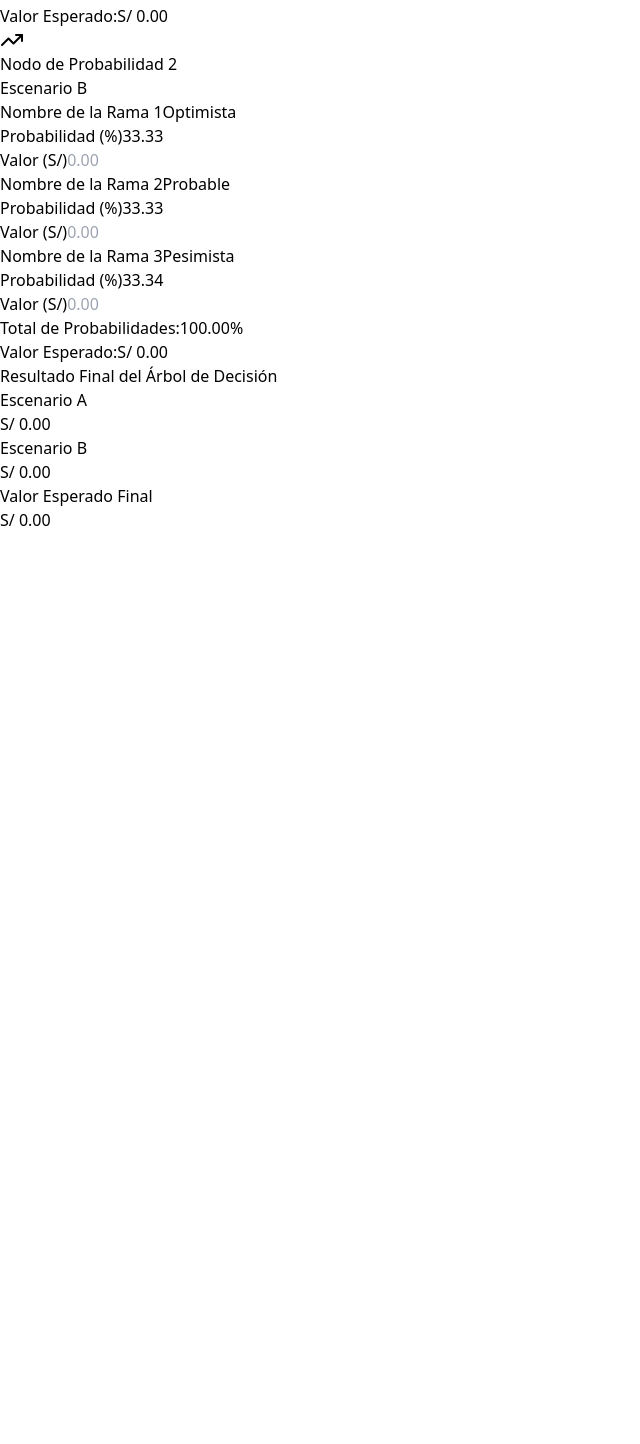
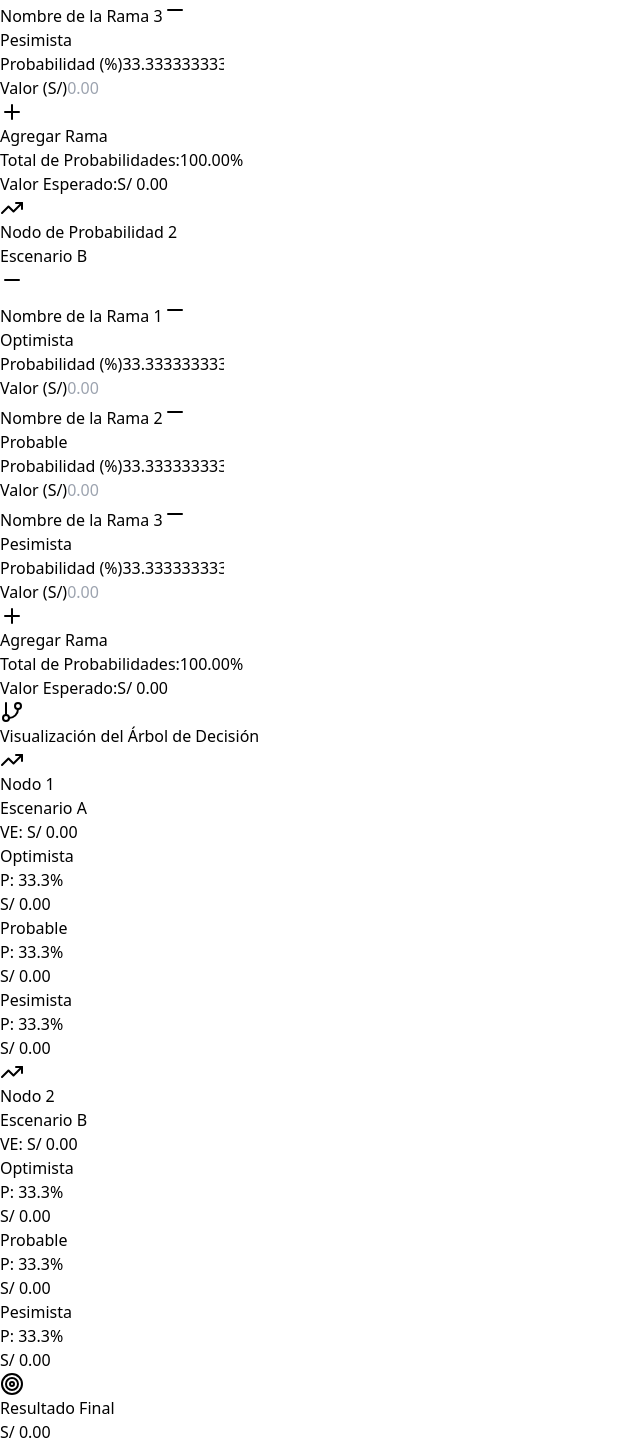
Before and after one commit to tecncr/arbol-de-decision, a React (Vite) app: page / in a window 1280 px wide. Shown: the part 482-1926 px from the top of the page, without its empty margins (0-640 px from the left). Before the commit the page ends 1014 px from the top, so only its background shows below. Built offline with nearby package versions, Linux system fonts and the light colour scheme.

Commit message:
Árbol dinámico con visualización

```diff
--- a/src/components/DecisionTree.tsx
+++ b/src/components/DecisionTree.tsx
@@ -1,19 +1,30 @@
 import React, { useState, useEffect } from 'react';
-import { Calculator, RotateCcw, Save, Download, Upload, TreeDeciduous } from 'lucide-react';
+import { Calculator, RotateCcw, Save, Download, Upload, TreeDeciduous, Plus } from 'lucide-react';
 import { ProbabilityNodeComponent } from './ProbabilityNode';
+import { TreeVisualization } from './TreeVisualization';
 import type { DecisionTree, ProbabilityNode } from '../types/tree';
 import { calculateTreeValue, formatCurrency, validateProbabilities } from '../utils/calculations';
 
-const createInitialNode = (id: string, name: string): ProbabilityNode => ({
+const createInitialNode = (id: string, name: string, branchCount: number = 3): ProbabilityNode => {
+  const equalProbability = 100 / branchCount;
+  const branches = [];
+
+  for (let i = 0; i < branchCount; i++) {
+    branches.push({
+      id: `${id}-${i + 1}`,
+      probability: i === branchCount - 1 ? 100 - (equalProbability * (branchCount - 1)) : equalProbability,
+      value: 0,
+      label: i === 0 ? 'Optimista' : i === 1 ? 'Probable' : i === 2 ? 'Pesimista' : `Rama ${i + 1}`
+    });
+  }
+
+  return {
   id,
   name,
-  branches: [
-    { id: `${id}-1`, probability: 33.33, value: 0, label: 'Optimista' },
-    { id: `${id}-2`, probability: 33.33, value: 0, label: 'Probable' },
-    { id: `${id}-3`, probability: 33.34, value: 0, label: 'Pesimista' }
-  ],
+  branches,
   expectedValue: 0
-});
+  };
+};
 
 export const DecisionTreeComponent: React.FC = () => {
   const [tree, setTree] = useState<DecisionTree>({
@@ -21,7 +32,8 @@ export const DecisionTreeComponent: React.FC = () => {
       createInitialNode('node1', 'Escenario A'),
       createInitialNode('node2', 'Escenario B')
     ],
-    finalExpectedValue: 0
+    finalExpectedValue: 0,
+    calculationMethod: 'average'
   });
 
   const [savedTrees, setSavedTrees] = useState<string[]>([]);
@@ -47,6 +59,23 @@ export const DecisionTreeComponent: React.FC = () => {
     }));
   };
 
+  const handleAddNode = () => {
+    const newNodeId = `node${Date.now()}`;
+    const newNode = createInitialNode(newNodeId, `Escenario ${String.fromCharCode(65 + tree.nodes.length)}`);
+
+    setTree(prev => ({
+      ...prev,
+      nodes: [...prev.nodes, newNode]
+    }));
+  };
+
+  const handleDeleteNode = (nodeId: string) => {
+    setTree(prev => ({
+      ...prev,
+      nodes: prev.nodes.filter(node => node.id !== nodeId)
+    }));
+  };
+
   const handleCalculate = () => {
     const newFinalValue = calculateTreeValue(tree.nodes);
     setTree(prev => ({ ...prev, finalExpectedValue: newFinalValue }));
@@ -58,7 +87,8 @@ export const DecisionTreeComponent: React.FC = () => {
         createInitialNode('node1', 'Escenario A'),
         createInitialNode('node2', 'Escenario B')
       ],
-      finalExpectedValue: 0
+      finalExpectedValue: 0,
+      calculationMethod: 'average'
     });
   };
 
@@ -145,6 +175,13 @@ export const DecisionTreeComponent: React.FC = () => {
               Reiniciar
             </button>
             <button
+              onClick={handleAddNode}
+              className="flex items-center gap-2 bg-green-600 dark:bg-green-700 text-white px-6 py-3 rounded-lg hover:bg-green-700 dark:hover:bg-green-600 transition-colors shadow-lg"
+            >
+              <Plus className="w-5 h-5" />
+              Agregar Nodo
+            </button>
+            <button
               onClick={handleSave}
               className="flex items-center gap-2 bg-green-600 dark:bg-green-700 text-white px-6 py-3 rounded-lg hover:bg-green-700 dark:hover:bg-green-600 transition-colors shadow-lg"
             >
@@ -171,15 +208,21 @@ export const DecisionTreeComponent: React.FC = () => {
           </div>
         </div>
 
-        <div className="grid grid-cols-1 lg:grid-cols-2 gap-8 mb-8">
+        <div className="grid grid-cols-1 lg:grid-cols-2 xl:grid-cols-3 gap-8 mb-8">
           {tree.nodes.map((node, index) => (
             <ProbabilityNodeComponent
               key={node.id}
               node={node}
               onUpdateNode={handleUpdateNode}
+              onDeleteNode={() => handleDeleteNode(node.id)}
               nodeNumber={index + 1}
+              canDelete={tree.nodes.length > 1}
             />
           ))}
+        </div>
+
+        <div className="mb-8">
+          <TreeVisualization tree={tree} />
         </div>
 
         <div className="bg-white dark:bg-gray-800 rounded-xl shadow-lg p-8 border-2 border-gray-100 dark:border-gray-700">
--- a/src/components/ProbabilityNode.tsx
+++ b/src/components/ProbabilityNode.tsx
@@ -1,15 +1,23 @@
 import React from 'react';
-import { TrendingUp, AlertCircle } from 'lucide-react';
+import { TrendingUp, AlertCircle, Plus, Minus } from 'lucide-react';
 import type { ProbabilityNode, ValidationResult } from '../types/tree';
 import { validateProbabilities, calculateExpectedValue, formatCurrency } from '../utils/calculations';
 
 interface Props {
   node: ProbabilityNode;
   onUpdateNode: (node: ProbabilityNode) => void;
+  onDeleteNode: () => void;
   nodeNumber: number;
+  canDelete: boolean;
 }
 
-export const ProbabilityNodeComponent: React.FC<Props> = ({ node, onUpdateNode, nodeNumber }) => {
+export const ProbabilityNodeComponent: React.FC<Props> = ({
+  node,
+  onUpdateNode,
+  onDeleteNode,
+  nodeNumber,
+  canDelete
+}) => {
   const validation: ValidationResult = validateProbabilities(node.branches);
   const expectedValue = calculateExpectedValue(node.branches);
 
@@ -62,6 +70,33 @@ export const ProbabilityNodeComponent: React.FC<Props> = ({ node, onUpdateNode,
     });
   };
 
+  const addBranch = () => {
+    const newBranch = {
+      id: `${node.id}-${Date.now()}`,
+      probability: 0,
+      value: 0,
+      label: `Rama ${node.branches.length + 1}`
+    };
+
+    const newBranches = [...node.branches, newBranch];
+    onUpdateNode({
+      ...node,
+      branches: newBranches,
+      expectedValue: calculateExpectedValue(newBranches)
+    });
+  };
+
+  const removeBranch = (branchIndex: number) => {
+    if (node.branches.length <= 1) return;
+
+    const newBranches = node.branches.filter((_, index) => index !== branchIndex);
+    onUpdateNode({
+      ...node,
+      branches: newBranches,
+      expectedValue: calculateExpectedValue(newBranches)
+    });
+  };
+
   const totalProbability = node.branches.reduce((sum, branch) => sum + branch.probability, 0);
 
   return (
@@ -82,15 +117,34 @@ export const ProbabilityNodeComponent: React.FC<Props> = ({ node, onUpdateNode,
             className="w-full px-3 py-2 border border-gray-300 dark:border-gray-600 rounded-lg focus:ring-2 focus:ring-blue-500 focus:border-transparent bg-white dark:bg-gray-700 text-gray-900 dark:text-gray-100"
           />
         </div>
+        {canDelete && (
+          <button
+            onClick={onDeleteNode}
+            className="bg-red-100 dark:bg-red-900/30 text-red-600 dark:text-red-400 p-2 rounded-lg hover:bg-red-200 dark:hover:bg-red-900/50 transition-colors"
+            title="Eliminar nodo"
+          >
+            <Minus className="w-5 h-5" />
+          </button>
+        )}
       </div>
 
       <div className="space-y-4 mb-6">
         {node.branches.map((branch, index) => (
           <div key={branch.id} className="bg-gray-50 dark:bg-gray-700 p-4 rounded-lg">
-            <div className="mb-3">
-              <label className="block text-sm font-medium text-gray-600 dark:text-gray-400 mb-2">
+            <div className="flex justify-between items-center mb-3">
+              <label className="block text-sm font-medium text-gray-600 dark:text-gray-400">
                 Nombre de la Rama {index + 1}
               </label>
+              {node.branches.length > 1 && (
+                <button
+                  onClick={() => removeBranch(index)}
+                  className="text-red-500 dark:text-red-400 hover:text-red-700 dark:hover:text-red-300 p-1"
+                  title="Eliminar rama"
+                >
+                  <Minus className="w-4 h-4" />
+                </button>
+              )}
+            </div>
               <input
                 type="text"
                 value={branch.label}
@@ -98,7 +152,6 @@ export const ProbabilityNodeComponent: React.FC<Props> = ({ node, onUpdateNode,
                 placeholder={`Rama ${index + 1}`}
                 className="w-full px-3 py-2 border border-gray-300 dark:border-gray-600 rounded-lg focus:ring-2 focus:ring-blue-500 focus:border-transparent bg-white dark:bg-gray-600 text-gray-900 dark:text-gray-100"
               />
-            </div>
             <div className="grid grid-cols-1 md:grid-cols-2 gap-4">
               <div>
                 <label className="block text-sm font-medium text-gray-600 dark:text-gray-400 mb-2">
@@ -131,6 +184,14 @@ export const ProbabilityNodeComponent: React.FC<Props> = ({ node, onUpdateNode,
             </div>
           </div>
         ))}
+
+        <button
+          onClick={addBranch}
+          className="w-full bg-blue-50 dark:bg-blue-900/20 border-2 border-dashed border-blue-300 dark:border-blue-700 rounded-lg p-4 text-blue-600 dark:text-blue-400 hover:bg-blue-100 dark:hover:bg-blue-900/30 transition-colors flex items-center justify-center gap-2"
+        >
+          <Plus className="w-5 h-5" />
+          Agregar Rama
+        </button>
       </div>
 
       <div className="border-t pt-4">
--- /dev/null
+++ b/src/components/TreeVisualization.tsx
@@ -0,0 +1,101 @@
+import React from 'react';
+import { GitBranch, TrendingUp, Target } from 'lucide-react';
+import type { DecisionTree } from '../types/tree';
+import { formatCurrency } from '../utils/calculations';
+
+interface Props {
+  tree: DecisionTree;
+}
+
+export const TreeVisualization: React.FC<Props> = ({ tree }) => {
+  if (tree.nodes.length === 0) {
+    return (
+      <div className="bg-white dark:bg-gray-800 rounded-xl shadow-lg p-8 text-center">
+        <GitBranch className="w-16 h-16 text-gray-400 mx-auto mb-4" />
+        <p className="text-gray-500 dark:text-gray-400">
+          Agrega nodos para ver la visualización del árbol
+        </p>
+      </div>
+    );
+  }
+
+  return (
+    <div className="bg-white dark:bg-gray-800 rounded-xl shadow-lg p-6 overflow-x-auto">
+      <h3 className="text-xl font-bold text-gray-800 dark:text-gray-100 mb-6 text-center flex items-center justify-center gap-2">
+        <GitBranch className="w-6 h-6" />
+        Visualización del Árbol de Decisión
+      </h3>
+
+      <div className="min-w-max">
+        {/* Nodos principales */}
+        <div className="flex flex-col gap-8">
+          {tree.nodes.map((node, nodeIndex) => (
+            <div key={node.id} className="flex items-center gap-4">
+              {/* Nodo principal */}
+              <div className="bg-blue-100 dark:bg-blue-900/30 border-2 border-blue-300 dark:border-blue-700 rounded-lg p-4 min-w-48">
+                <div className="flex items-center gap-2 mb-2">
+                  <TrendingUp className="w-5 h-5 text-blue-600 dark:text-blue-400" />
+                  <span className="font-semibold text-blue-800 dark:text-blue-300 text-sm">
+                    Nodo {nodeIndex + 1}
+                  </span>
+                </div>
+                <h4 className="font-medium text-gray-800 dark:text-gray-200 mb-2 text-sm">
+                  {node.name}
+                </h4>
+                <div className="text-xs text-blue-600 dark:text-blue-400 font-medium">
+                  VE: {formatCurrency(node.expectedValue)}
+                </div>
+              </div>
+
+              {/* Líneas conectoras */}
+              <div className="flex-1 relative">
+                <div className="absolute left-0 top-1/2 w-8 h-0.5 bg-gray-400 dark:bg-gray-500"></div>
+
+                {/* Ramas */}
+                <div className="ml-8 flex flex-col gap-2">
+                  {node.branches.map((branch, branchIndex) => (
+                    <div key={branch.id} className="flex items-center gap-2">
+                      {/* Línea horizontal */}
+                      <div className="w-4 h-0.5 bg-gray-400 dark:bg-gray-500"></div>
+
+                      {/* Resultado de la rama */}
+                      <div className="bg-green-50 dark:bg-green-900/20 border border-green-200 dark:border-green-800 rounded-lg p-3 min-w-40">
+                        <div className="text-xs font-medium text-green-700 dark:text-green-400 mb-1">
+                          {branch.label}
+                        </div>
+                        <div className="text-xs text-gray-600 dark:text-gray-400 mb-1">
+                          P: {branch.probability.toFixed(1)}%
+                        </div>
+                        <div className="text-xs font-semibold text-green-600 dark:text-green-400">
+                          {formatCurrency(branch.value)}
+                        </div>
+                      </div>
+                    </div>
+                  ))}
+                </div>
+              </div>
+            </div>
+          ))}
+        </div>
+
+        {/* Resultado final */}
+        <div className="mt-8 flex justify-center">
+          <div className="flex items-center gap-4">
+            <div className="w-16 h-0.5 bg-gray-400 dark:bg-gray-500"></div>
+            <div className="bg-purple-100 dark:bg-purple-900/30 border-2 border-purple-300 dark:border-purple-700 rounded-lg p-4">
+              <div className="flex items-center gap-2 mb-2">
+                <Target className="w-5 h-5 text-purple-600 dark:text-purple-400" />
+                <span className="font-semibold text-purple-800 dark:text-purple-300 text-sm">
+                  Resultado Final
+                </span>
+              </div>
+              <div className="text-lg font-bold text-purple-600 dark:text-purple-400">
+                {formatCurrency(tree.finalExpectedValue)}
+              </div>
+            </div>
+          </div>
+        </div>
+      </div>
+    </div>
+  );
+};
--- a/src/types/tree.ts
+++ b/src/types/tree.ts
@@ -15,6 +15,7 @@ export interface ProbabilityNode {
 export interface DecisionTree {
   nodes: ProbabilityNode[];
   finalExpectedValue: number;
+  calculationMethod: 'average' | 'weighted';
 }
 
 export interface ValidationResult {
--- a/src/utils/calculations.ts
+++ b/src/utils/calculations.ts
@@ -27,7 +27,7 @@ export const validateProbabilities = (branches: Array<{ probability: number }>):
 export const calculateTreeValue = (nodes: ProbabilityNode[]): number => {
   if (nodes.length === 0) return 0;
 
-  // Para dos nodos, el valor final es el promedio de los valores esperados
+  // El valor final es el promedio de los valores esperados de todos los nodos
   const totalExpectedValue = nodes.reduce((sum, node) => sum + node.expectedValue, 0);
   return totalExpectedValue / nodes.length;
 };
```
